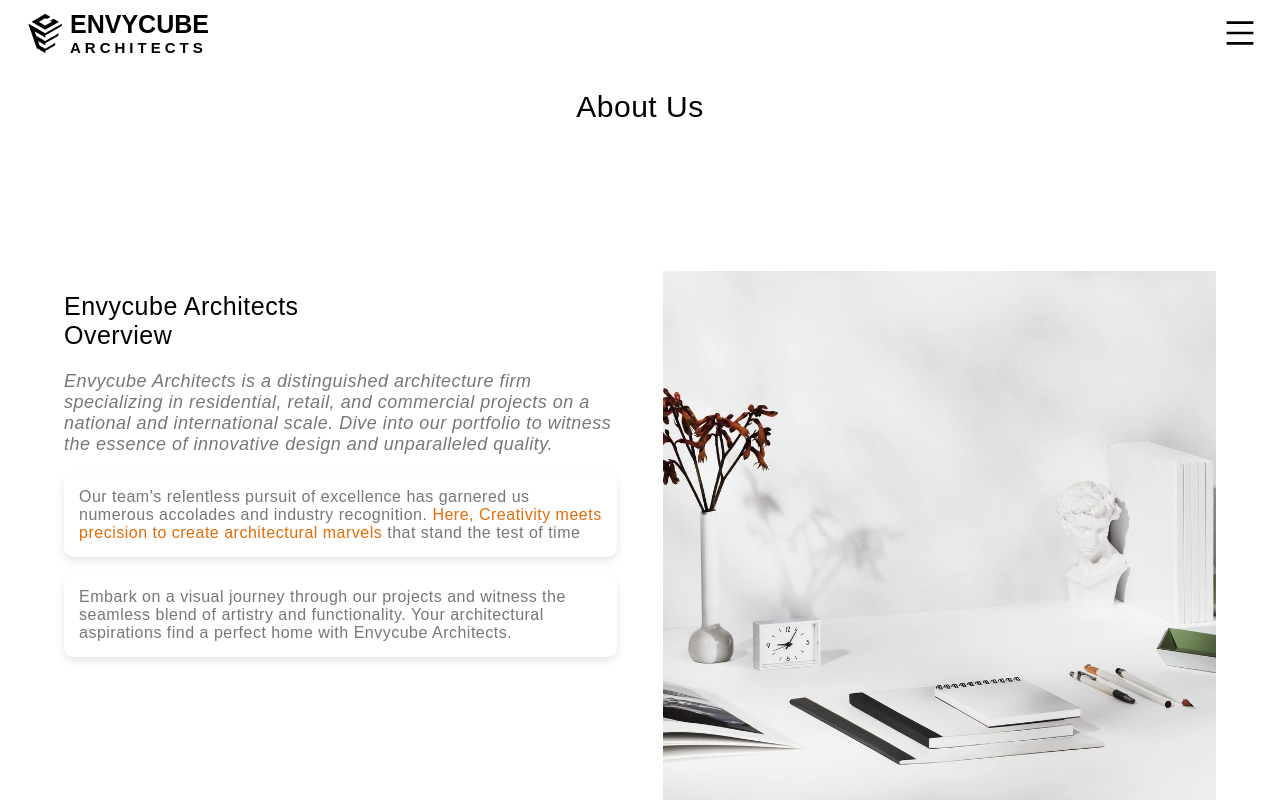
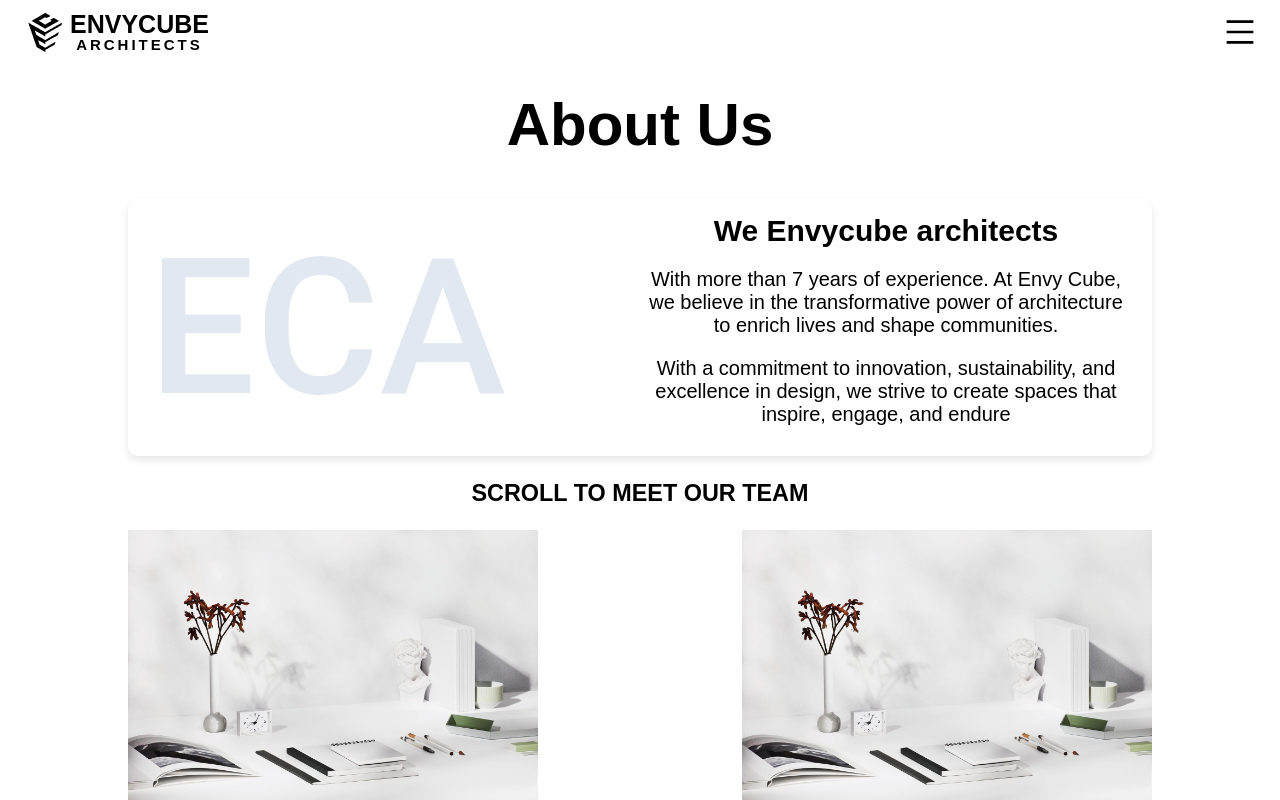
Before and after one commit to vaideeswaran23/envycube, a React (Create React App) app: page /about in a window 1280 px wide. Built offline with nearby package versions, Linux system fonts and the light colour scheme; a web font is replaced by a local one.

Commit message:
about revamp

```diff
--- a/src/hoc/withLoadGifScreen/LoadGifscreen.module.scss
+++ b/src/hoc/withLoadGifScreen/LoadGifscreen.module.scss
@@ -11,6 +11,7 @@
     img {
       width: 25rem;
       object-fit: contain;
+      margin-bottom: -1.75rem;
     }
     .title1,
     .title2 {
@@ -21,12 +22,20 @@
     }
     .title1 {
       font-size: 3rem;
-      font-weight: 500;
+      font-weight: 600;
+      line-height: 1em;
+      text-align: center;
       animation: slideInLeft 1s ease-in-out;
     }
     .title2 {
+      display: inline-block;
       font-size: 1.5rem;
-      letter-spacing: 0.8rem;
+      font-weight: 600;
+      text-align: center;
+      line-height: 1em;
+      width: 100%;
+      padding-left: 0.3rem;
+      letter-spacing: 0.5rem;
       animation: slideInRight 1s ease-in-out;
     }
   }
--- a/src/molecules/Header/AppMenu.jsx
+++ b/src/molecules/Header/AppMenu.jsx
@@ -17,8 +17,6 @@ const AppMenu = ({ open, onClickLink }) => {
       headerStyle={{ display: "none" }}
       open={open}
       placement="bottom"
-      title={null}
-      footer={null}
     >
       <div className={styles.appMenuContent}>
         <nav>
--- a/src/molecules/Header/Header.module.scss
+++ b/src/molecules/Header/Header.module.scss
@@ -25,11 +25,16 @@
       font-size: 2.5rem;
       font-weight: 700;
       margin: 0;
+      line-height: 1em;
     }
     span {
+      display: inline-block;
       font-size: 1.5rem;
       font-weight: 600;
-      letter-spacing: 0.4rem;
+      text-align: center;
+      line-height: 1em;
+      width: 100%;
+      letter-spacing: 0.3rem;
     }
   }
   .rightContainer {
--- a/src/pages/About/about.module.scss
+++ b/src/pages/About/about.module.scss
@@ -1,59 +1,110 @@
 .aboutContainer {
-  display: flex;
-  justify-content: space-between;
-  flex-wrap: wrap;
+  --eca-font-size: 25rem;
+  // display: flex;
+  // justify-content: space-between;
+  // flex-wrap: wrap;
+  font-size: 2rem;
   min-height: 100%;
-  width: 90%;
+  width: 80%;
   margin: auto;
   padding-top: 9rem;
-  letter-spacing: 0.05rem;
-  p {
-    color: #777;
-  }
-  .two,
-  .three {
-    padding: 1.5rem;
+  .contentContainer {
+    display: flex;
+    align-items: center;
+    flex-wrap: wrap;
+    margin: auto;
+    padding: 1rem 2rem;
     border-radius: 1rem;
     box-shadow: 0 4px 8px rgba(0, 0, 0, 0.1); /* Customize the box-shadow values */
     transition: box-shadow 0.3s ease-in-out;
     &:hover {
       box-shadow: 0 8px 16px rgba(0, 0, 0, 0.2); /* Customize the box-shadow values for hover effect */
     }
+    .leftSection,
+    .rightSection {
+      width: 50%;
+    }
+    .leftSection {
+      font-family: Roboto, sans-serif;
+      color: #e2e8f0;
+      font-size: var(--eca-font-size);
+      display: flex;
+      align-items: center;
+    }
+    .rightSection {
+      text-align: center;
+      h2 {
+        margin: 0;
+        margin-top: 0.5rem;
+      }
+    }
   }
-  .heading1,
-  .heading2 {
-    font-weight: 500;
-  }
+
   .heading1 {
     width: 100%;
     text-align: center;
-    font-size: 3rem;
+    font-size: 6rem;
     margin-top: 0;
   }
-  .heading2 {
-    font-size: 2.5rem;
+
+  .teamSection {
+    margin-bottom: 2rem;
+    h3 {
+      text-align: center;
+    }
+    .imagesList {
+      display: flex;
+      justify-content: space-between;
+      // .imageContainer {
+
+      // }
+      .imageContainer {
+        width: 40%;
+        height: 40rem;
+        .image {
+          display: flex;
+          align-items: center;
+          justify-content: center;
+          // width: 40rem;
+          height: 80%;
+          background-size: contain;
+          background-repeat: no-repeat;
+        }
+        .name {
+          position: relative;
+          top: -3rem;
+          opacity: 0;
+          transition: all 0.3s;
+        }
+        .position {
+          text-align: center;
+          opacity: 0;
+        }
+        &:hover {
+          .name,
+          .position {
+            top: 0;
+            opacity: 1;
+          }
+        }
+      }
+    }
   }
-  .content,
-  .image {
-    width: 48%;
+}
+
+@media (max-width: 1440px) {
+  .aboutContainer {
+    --eca-font-size: 19rem;
   }
-  .image {
-    min-height: 100%;
-    max-height: 100%;
-    object-fit: cover;
+}
+@media (max-width: 1200px) {
+  .aboutContainer {
+    --eca-font-size: 15rem;
   }
-  .one {
-    font-size: 1.8rem;
-    font-style: italic;
-  }
-  .two {
-    font-size: 1.6rem;
-  }
-  .three {
-    font-size: 1.6rem;
-  }
-  .highlight {
-    color: rgb(227, 108, 9);
+}
+@media (max-width: 900px) {
+  .aboutContainer {
+    --eca-font-size: 12rem;
   }
 }
 
@@ -68,4 +119,11 @@
       padding-bottom: 1rem;
     }
   }
+  .aboutContainer .contentContainer {
+    .leftSection,
+    .rightSection {
+      width: 100%;
+      justify-content: center;
+    }
+  }
 }
--- a/src/pages/About/index.jsx
+++ b/src/pages/About/index.jsx
@@ -7,7 +7,22 @@ const About = () => {
   return (
     <div className={styles.aboutContainer}>
       <h1 className={styles.heading1}>About Us</h1>
-      <div className={styles.content}>
+      <div className={styles.contentContainer}>
+        <section className={styles.leftSection}>ECA</section>
+        <section className={styles.rightSection}>
+          <h2>We Envycube architects</h2>
+          <p>
+            With more than 7 years of experience. At Envy Cube, we believe in
+            the transformative power of architecture to enrich lives and shape
+            communities.
+          </p>
+          <p>
+            With a commitment to innovation, sustainability, and excellence in
+            design, we strive to create spaces that inspire, engage, and endure
+          </p>
+        </section>
+      </div>
+      {/* <div className={styles.content}>
         <h2 className={styles.heading2}>
           Envycube Architects <br></br> Overview
         </h2>
@@ -30,8 +45,32 @@ const About = () => {
           seamless blend of artistry and functionality. Your architectural
           aspirations find a perfect home with Envycube Architects.
         </p>
+      </div> */}
+      <div className={styles.teamSection}>
+        <h3>SCROLL TO MEET OUR TEAM</h3>
+        <section className={styles.imagesList}>
+          <div className={styles.imageContainer}>
+            <div
+              className={styles.image}
+              style={{ backgroundImage: `url(${aboutImage})` }}
+            >
+              <div className={styles.name}>Name 1</div>
+            </div>
+            <div className={styles.position}>CEO & FOUNDER</div>
+          </div>
+          <div className={styles.imageContainer}>
+            <div
+              className={styles.image}
+              style={{ backgroundImage: `url(${aboutImage})` }}
+            >
+              <div className={styles.name}>Name 2</div>
+            </div>
+            <div className={styles.position}>CO-FOUNDER</div>
+          </div>
+          {/* <img className={styles.image} src={aboutImage} alt="about" />
+          <img className={styles.image} src={aboutImage} alt="about" /> */}
+        </section>
       </div>
-      <img className={styles.image} src={aboutImage} alt="about" />
     </div>
   );
 };
--- a/src/pages/Services/Services.module.scss
+++ b/src/pages/Services/Services.module.scss
@@ -22,7 +22,7 @@
 
 .servicesHeading {
   font-size: 6rem; /* Larger font size using rem */
-  margin-bottom: 20px;
+  margin-bottom: 2rem;
   text-align: left; /* Align left */
   padding-bottom: 3rem;
   margin-top: 0;
```
